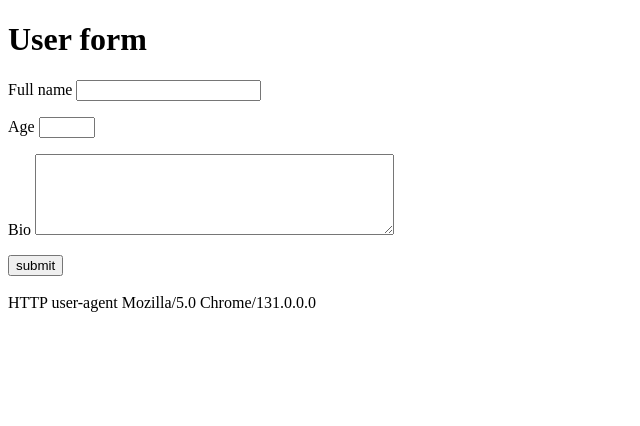
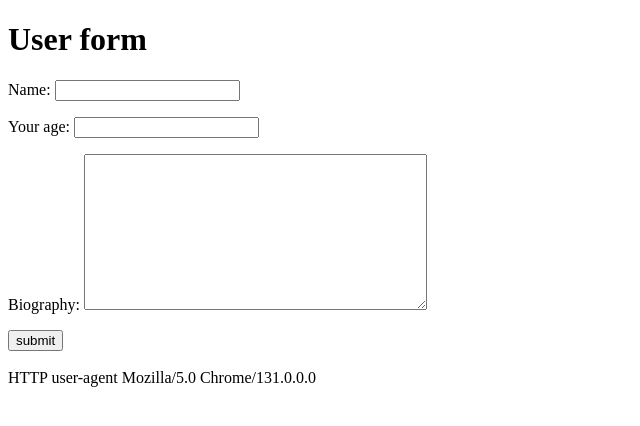
Before and after one commit to KlyushovaPolina/django_project, a Django app: page /req/bio/ in a window 1280 px wide. Shown: the top 426 px of the page, without its empty margins (0-640 px from the left). Run offline with Django 5.2, Linux system fonts and the light colour scheme.

Commit message:
6.1 finished

```diff
--- /dev/null
+++ b/mysite/requestdataapp/forms.py
@@ -0,0 +1,6 @@
+from django import forms
+
+class UserBioForm(forms.Form):
+    name = forms.CharField()
+    age = forms.IntegerField(label='Your age')
+    bio = forms.CharField(label='Biography', widget = forms.Textarea)
--- a/mysite/requestdataapp/templates/requestdataapp/user-bio-form.html
+++ b/mysite/requestdataapp/templates/requestdataapp/user-bio-form.html
@@ -11,22 +11,23 @@ User bio
 <div>
     <form method = "post">
         {% csrf_token %}
-        <p>
-            <label for="name-id">Full name</label>
-            <input id="name-id" name="name" type="text" maxlength="100">
-        </p>
+        {{form.as_p}}
+<!--        <p>-->
+<!--            <label for="name-id">Full name</label>-->
+<!--            <input id="name-id" name="name" type="text" maxlength="100">-->
+<!--        </p>-->
 
-        <p>
-            <label for="age">Age</label>
-            <input id = "age" name="age" type = "number" min="1" max="99">
-        </p>
+<!--        <p>-->
+<!--            <label for="age">Age</label>-->
+<!--            <input id = "age" name="age" type = "number" min="1" max="99">-->
+<!--        </p>-->
 
-        <p>
-            <label for="bio">Bio</label>
-            <textarea name="bio", id="bio", cols="42", rows="5">
+<!--        <p>-->
+<!--            <label for="bio">Bio</label>-->
+<!--            <textarea name="bio", id="bio", cols="42", rows="5">-->
 
-            </textarea>
-        </p>
+<!--            </textarea>-->
+<!--        </p>-->
 
         <button type="submit">
             submit
--- a/mysite/requestdataapp/views.py
+++ b/mysite/requestdataapp/views.py
@@ -1,6 +1,7 @@
 from django.core.files.storage import FileSystemStorage
 from django.http import HttpRequest, HttpResponse
 from django.shortcuts import render
+from .forms import UserBioForm
 
 def process_get_view(request: HttpRequest) -> HttpResponse:
     a = request.GET.get('a', '')
@@ -14,7 +15,10 @@ def process_get_view(request: HttpRequest) -> HttpResponse:
     return render(request, 'requestdataapp/request-query-params.html', context = context)
 
 def user_form(request: HttpRequest) -> HttpResponse:
-    return render(request, 'requestdataapp/user-bio-form.html')
+    context={
+        'form': UserBioForm(),
+    }
+    return render(request, 'requestdataapp/user-bio-form.html', context)
 
 def handle_file_upload(request: HttpRequest) -> HttpResponse:
     if request.method=="POST" and request.FILES.get("myfile"):
```
